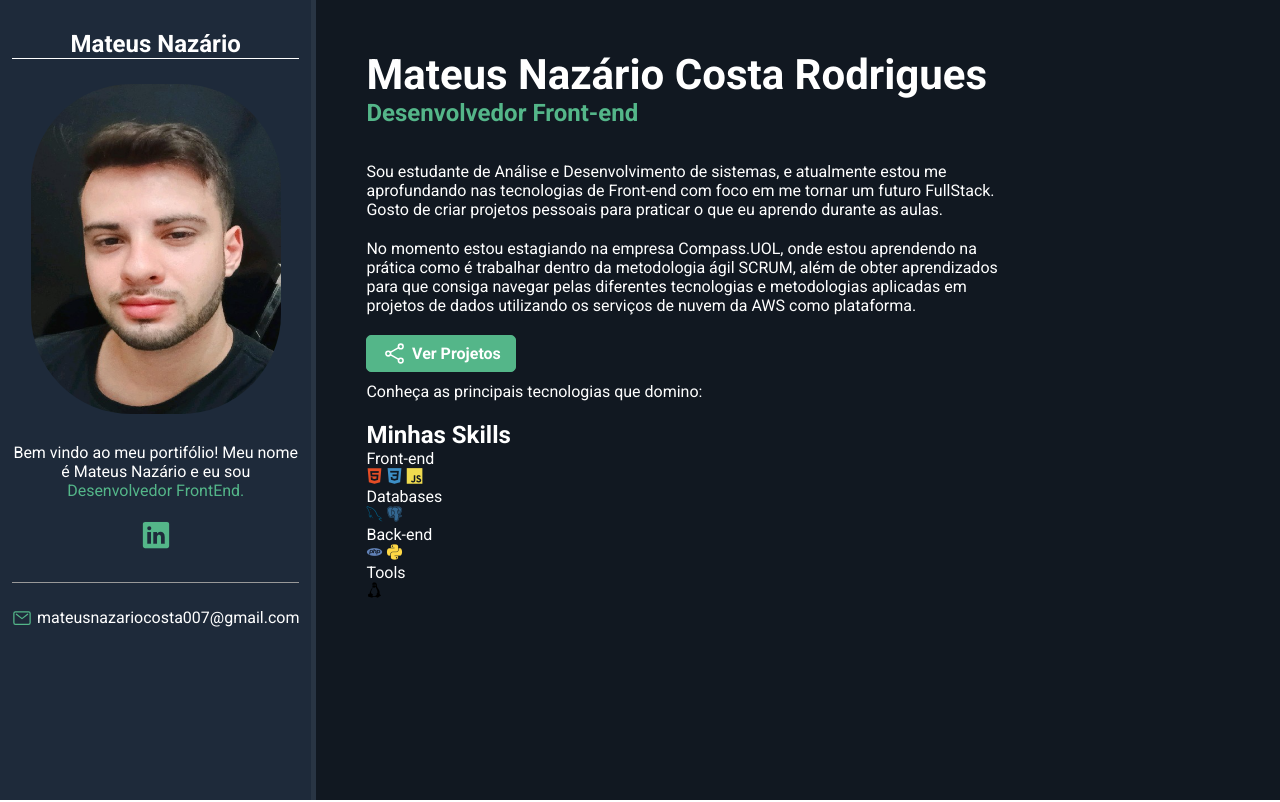
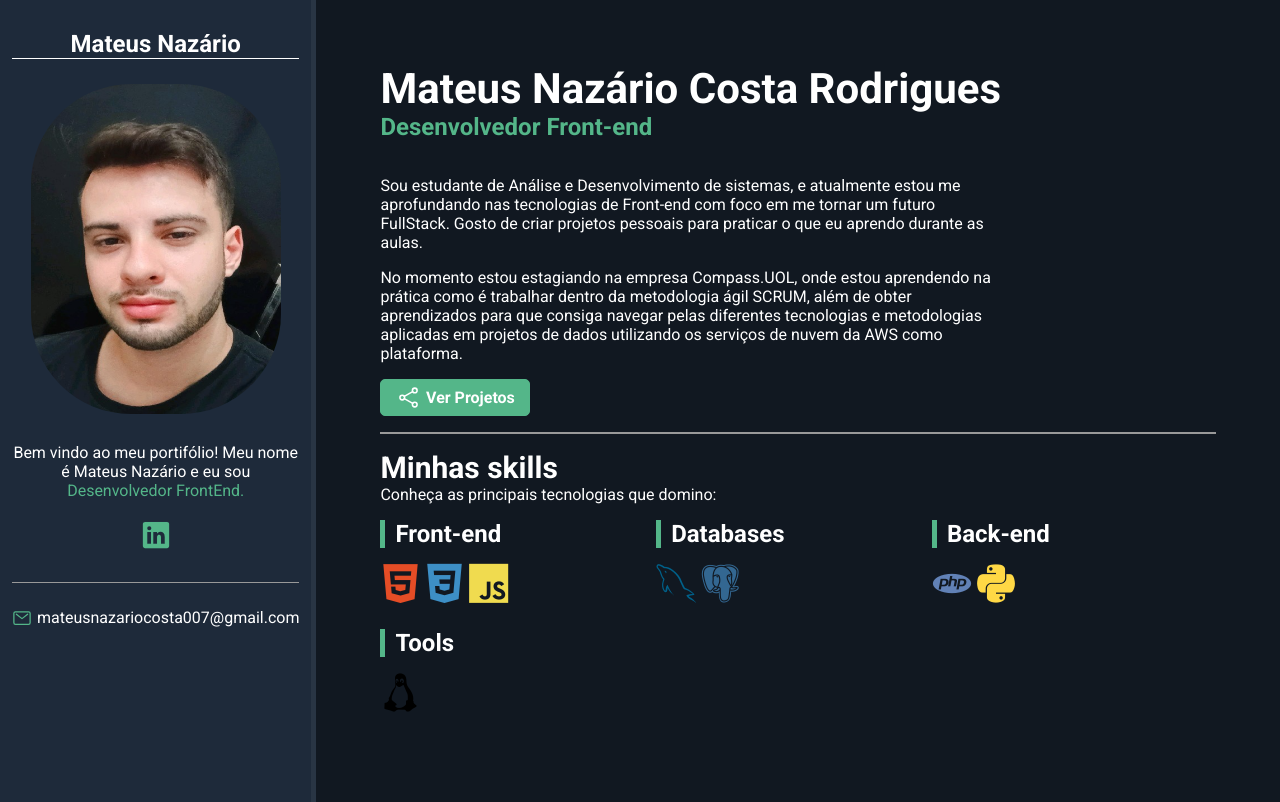
Before and after one commit to MateusNaza/mateusnaz-rio.github.io, a plain HTML site: page index.html in a window 1280 px wide. Drawn offline with nearby package versions, Linux system fonts and the light colour scheme.

Commit message:
Enviando o css segunda parte

```diff
--- a/css/style.css
+++ b/css/style.css
@@ -43,7 +43,7 @@
     flex: 1 1 80%;
     min-height: 100vh;
     background-color: var(--about-bg-color);
-    padding: 50px;
+    padding: 8vh;
 }
 
 /*-----------------------------------BioContainer----------------------------------*/
@@ -113,7 +113,7 @@
 
 .description {
     max-width: 75%;
-    margin-bottom: 20px;
+    margin-bottom: 2vh;
 }
 
 #btnProjects {
@@ -125,7 +125,6 @@
     color: var(--main-text-colorcolor);
     background-color: var(--main-color);
     padding: 5px;
-    margin-bottom: 10px;
     align-items: center;
     width: 150px;
     cursor: pointer;
@@ -133,10 +132,6 @@
     transition: 0.3s;
     gap: 5px;
     border: 1px solid var(--main-color);
-}
-
-#mainTechText {
-    margin-top: 10px;
 }
 
 #btnProjects ion-icon {
@@ -148,3 +143,34 @@
 }
 
 /*----------------------------------Skills--------------------------------*/
+#skillsSectionTitle {
+    border-top: 2px solid var(--border-color);
+    margin-top: 2vh ;
+    padding-top: 2vh;
+    font-size: 30px;
+    font-weight: bold;
+}
+
+#skillsContainer {
+    display: flex;
+    flex-wrap: wrap;
+    margin-top: 2vh;
+}
+
+.skillsBox {
+    flex: 1 1 33%;
+    max-width: 33%;
+    margin-bottom: 3vh;
+}
+
+.skillsTitle {
+    font-size: 24px;
+    margin-bottom: 2vh;
+    font-weight: bold;
+    padding-left: 10px;
+    border-left: 5px solid var(--main-color);
+}
+
+.skillsBox i {
+    font-size: 40px;
+}
--- a/index.html
+++ b/index.html
@@ -42,10 +42,10 @@
                 utilizando os serviços de nuvem da AWS como plataforma.
             </p>
             <a href="https://www.linkedin.com/in/mateus-naz%C3%A1rio-b46663200/" id="btnProjects"><ion-icon name="share-social-outline"></ion-icon><span>Ver Projetos</span></a>
+            <h2 id="skillsSectionTitle">Minhas skills</h2>
             <p class="description" id="mainTechText">Conheça as principais tecnologias que domino:</p>
             <div id="skillsContainer">
                 <div class="skillsBox">
-                    <h2>Minhas Skills</h2>
                     <p class="skillsTitle">Front-end</p>
                     <i class="devicon-html5-plain colored"></i>
                     <i class="devicon-css3-plain colored"></i>
```
